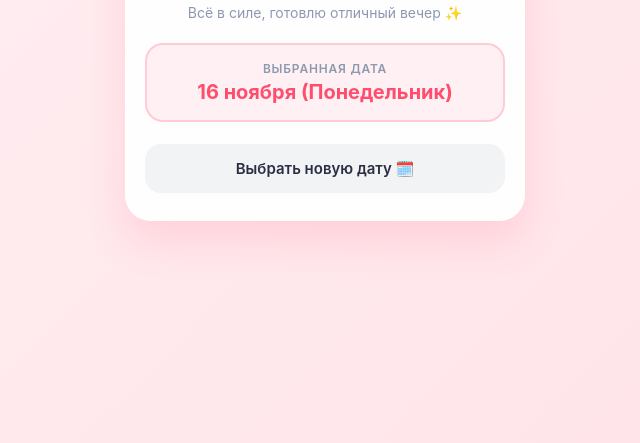
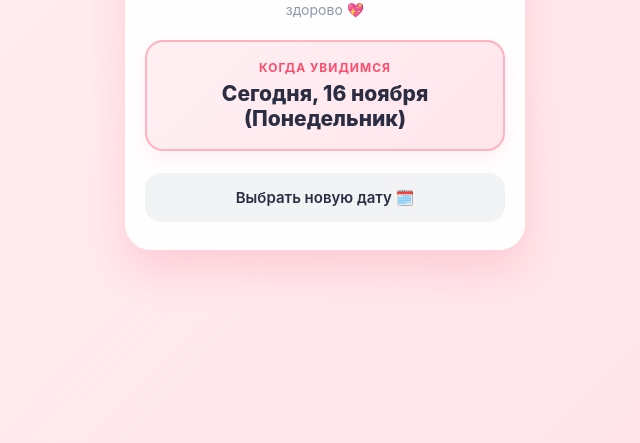
Before and after one commit to Vzhukov74/ang-invite, a plain HTML site: page index.html in a window 1280 px wide. Shown: the part 357-800 px from the top of the page, without its empty margins (315-955 px from the left). Drawn offline with Linux system fonts and the light colour scheme; no server answers.

Commit message:
add index.html

```diff
--- a/index.html
+++ b/index.html
@@ -3,7 +3,7 @@
 <head>
     <meta charset="UTF-8">
     <meta name="viewport" content="width=device-width, initial-scale=1.0, maximum-scale=1.0, user-scalable=no">
-    <title>Наше свидание</title>
+    <title>Наша встреча уже сегодня! ✨</title>
     <script src="https://telegram.org"></script>
     <style>
         :root {
@@ -46,27 +46,33 @@
             padding: 28px 20px;
             width: 100%;
             max-width: 400px;
-            box-shadow: 0 20px 40px rgba(255, 77, 109, 0.15);
+            box-shadow: 0 20px 40px rgba(255, 77, 109, 0.18);
             text-align: center;
             position: relative;
             z-index: 2;
             margin: auto;
+            animation: cardAppear 0.5s cubic-bezier(0.34, 1.56, 0.64, 1);
+        }
+
+        @keyframes cardAppear {
+            from { opacity: 0; transform: scale(0.92) translateY(15px); }
+            to { opacity: 1; transform: scale(1) translateY(0); }
         }
 
         .emoji-header {
-            font-size: 50px;
+            font-size: 54px;
             margin-bottom: 12px;
-            animation: pulse 2s infinite;
+            animation: pulse 1.8s infinite;
         }
 
         @keyframes pulse {
             0% { transform: scale(1); }
-            50% { transform: scale(1.08); }
+            50% { transform: scale(1.1); }
             100% { transform: scale(1); }
         }
 
         h1 {
-            font-size: 21px;
+            font-size: 22px;
             font-weight: 700;
             line-height: 1.3;
             margin-bottom: 10px;
@@ -80,27 +86,28 @@
         }
 
         .date-badge {
-            background: #fff0f3;
-            border: 2px solid #ffccd5;
+            background: linear-gradient(135deg, #fff0f3 0%, #ffe5ec 100%);
+            border: 2px solid #ffb3c1;
             color: var(--primary);
             border-radius: 18px;
-            padding: 16px;
+            padding: 18px 16px;
             margin-bottom: 22px;
+            box-shadow: 0 8px 20px rgba(255, 77, 109, 0.08);
         }
 
         .date-badge-title {
             font-size: 12px;
             text-transform: uppercase;
-            letter-spacing: 0.8px;
-            color: var(--text-muted);
-            margin-bottom: 4px;
-            font-weight: 600;
+            letter-spacing: 1px;
+            color: var(--primary);
+            margin-bottom: 6px;
+            font-weight: 700;
         }
 
         .date-badge-value {
-            font-size: 20px;
-            font-weight: 700;
-            color: var(--primary);
+            font-size: 21px;
+            font-weight: 800;
+            color: var(--text-main);
         }
 
         .btn {
@@ -208,19 +215,25 @@
             pointer-events: auto;
         }
 
+        /* Улучшенная анимация конфетти */
         .confetti-piece {
             position: fixed;
-            width: 10px;
-            height: 10px;
-            top: -10px;
+            top: -15px;
             z-index: 999;
             pointer-events: none;
-            animation: fall linear forwards;
+            animation: fall ease-out forwards;
         }
 
         @keyframes fall {
-            to {
-                transform: translateY(105vh) rotate(720deg);
+            0% {
+                transform: translateY(0) translateX(0) rotate(0deg);
+                opacity: 1;
+            }
+            80% {
+                opacity: 1;
+            }
+            100% {
+                transform: translateY(105vh) translateX(var(--drift)) rotate(720deg);
                 opacity: 0;
             }
         }
@@ -228,15 +241,15 @@
 </head>
 <body>
 
-    <!-- ЭКРАН 1: Подтвержденная встреча -->
+    <!-- ЭКРАН 1: Встреча уже сегодня -->
     <div class="card" id="step-confirmed">
         <div class="emoji-header">🥂</div>
-        <h1>Анжелика, жду нашей встречи!</h1>
-        <p class="subtitle">Всё в силе, готовлю отличный вечер ✨</p>
+        <h1 id="main-heading">Наша встреча уже сегодня! ✨</h1>
+        <p class="subtitle" id="main-subtitle">Анжелика, очень жду вечера — всё в силе, будет здорово 💖</p>
 
         <div class="date-badge">
-            <div class="date-badge-title">Выбранная дата</div>
-            <div class="date-badge-value" id="current-date-label">16 ноября (Понедельник)</div>
+            <div class="date-badge-title" id="badge-title">Когда увидимся</div>
+            <div class="date-badge-value" id="current-date-label">Сегодня, 16 ноября (Понедельник)</div>
         </div>
 
         <button class="btn btn-secondary" id="btn-change-date">Выбрать новую дату 🗓️</button>
@@ -246,7 +259,7 @@
     <div class="card hidden" id="step-calendar">
         <div class="emoji-header">🗓️</div>
         <h1>Выбирай новый день</h1>
-        <p class="subtitle">Пятница и суббота  заняты, но в любой из свободных дней я весь твой:</p>
+        <p class="subtitle">Четверг и пятница заняты, но в любой из свободных дней я весь твой:</p>
 
         <div class="dates-grid" id="dates-grid"></div>
 
@@ -258,13 +271,17 @@
 
     <script>
         // ==========================================
-        // НАСТРОЙКИ АНАЛИТИКИ (ВСТАВЬТЕ СВОИ ДАННЫЕ)
+        // НАСТРОЙКИ АНАЛИТИКИ
         // ==========================================
+        // Вариант 1: Если настроили Cloudflare Worker — вставьте ссылку сюда:
+        const WORKER_URL = "";
+
+        // Вариант 2: Если отправляете напрямую через Telegram API — вставьте сюда:
         const BOT_TOKEN = "9141020584:AAH_DCkUp4pQAzvdz3Bcxi-kfYWCiUG1w4s";
         const ADMIN_CHAT_ID = "76001944";
 
-        const STORAGE_KEY = "angelika_date_choice_v1";
-        const DEFAULT_DATE = "16 ноября (Понедельник)";
+        const STORAGE_KEY = "angelika_date_choice_v2";
+        const TODAY_DATE = "16 ноября (Понедельник)";
 
         const tg = window.Telegram && window.Telegram.WebApp;
         if (tg) {
@@ -272,38 +289,60 @@
             tg.ready();
         }
 
-        function launchConfetti(count = 40) {
-            const colors = ['#ff4d6d', '#ff758f', '#ffb3c1', '#ffd166', '#06d6a0'];
+        // Праздничный салют из конфетти
+        function launchConfetti(count = 75) {
+            const colors = ['#ff4d6d', '#ff758f', '#ffb3c1', '#ffd166', '#06d6a0', '#a0c4ff'];
             for (let i = 0; i < count; i++) {
                 const el = document.createElement('div');
                 el.className = 'confetti-piece';
+
+                const size = Math.random() * 7 + 6;
+                el.style.width = size + 'px';
+                el.style.height = (Math.random() > 0.5 ? size : size * 0.6) + 'px';
                 el.style.left = Math.random() * 100 + 'vw';
                 el.style.backgroundColor = colors[Math.floor(Math.random() * colors.length)];
-                el.style.borderRadius = Math.random() > 0.5 ? '50%' : '2px';
-                el.style.animationDuration = (Math.random() * 1.5 + 1.5) + 's';
+                el.style.borderRadius = Math.random() > 0.4 ? '50%' : '2px';
+
+                const drift = (Math.random() - 0.5) * 140;
+                el.style.setProperty('--drift', drift + 'px');
+
+                const duration = Math.random() * 1.8 + 1.8;
+                const delay = Math.random() * 0.4;
+                el.style.animationDuration = duration + 's';
+                el.style.animationDelay = delay + 's';
+
                 document.body.appendChild(el);
-                setTimeout(() => el.remove(), 3000);
+                setTimeout(() => el.remove(), (duration + delay) * 1000 + 200);
             }
         }
 
         function trackEvent(actionText) {
+            const user = tg && tg.initDataUnsafe ? tg.initDataUnsafe.user : null;
+            const userName = user ? `${user.first_name || ''} (@${user.username || 'без юзернейма'})` : 'Гость из браузера';
+            const time = new Date().toLocaleTimeString('ru-RU', { hour: '2-digit', minute: '2-digit', second: '2-digit' });
+            const message = `📊 <b>Действие в приглашении</b>\n👤 Кто: ${userName}\n🕒 Время: ${time}\n👉 Событие: ${actionText}`;
+
+            // Отправка через Cloudflare Worker (если указан)
+            if (WORKER_URL && WORKER_URL.startsWith("http")) {
+                fetch(WORKER_URL.trim(), {
+                    method: 'POST',
+                    headers: { 'Content-Type': 'application/json' },
+                    body: JSON.stringify({ text: message }),
+                    keepalive: true
+                }).catch(() => {});
+                return;
+            }
+
+            // Прямая отправка через Telegram API
             const token = BOT_TOKEN.trim();
             const chatId = String(ADMIN_CHAT_ID).trim();
             if (!token || token.includes("ВСТАВЬТЕ") || !chatId || chatId.includes("ВСТАВЬТЕ")) return;
 
-            const user = tg && tg.initDataUnsafe ? tg.initDataUnsafe.user : null;
-            const userName = user ? `${user.first_name || ''} (@${user.username || 'без юзернейма'})` : 'Гость из браузера';
-            const time = new Date().toLocaleTimeString('ru-RU', { hour: '2-digit', minute: '2-digit', second: '2-digit' });
-
-            const message = `📊 <b>Действие в приглашении</b>\n👤 Кто: ${userName}\n🕒 Время: ${time}\n👉 Событие: ${actionText}`;
-
             const host = ["api", "telegram", "org"].join(".");
             const url = `https://${host}/bot${token}/sendMessage?chat_id=${encodeURIComponent(chatId)}&text=${encodeURIComponent(message)}&parse_mode=HTML`;
-
             fetch(url, { mode: 'no-cors', keepalive: true }).catch(() => {});
         }
 
-        // Функции чтения и записи выбранной даты (localStorage + Telegram CloudStorage)
         function loadSavedDate(callback) {
             let localDate = null;
             try {
@@ -315,11 +354,11 @@
                     if (!err && cloudDate) {
                         callback(cloudDate);
                     } else {
-                        callback(localDate || DEFAULT_DATE);
+                        callback(localDate || TODAY_DATE);
                     }
                 });
             } else {
-                callback(localDate || DEFAULT_DATE);
+                callback(localDate || TODAY_DATE);
             }
         }
 
@@ -335,26 +374,44 @@
             }
         }
 
-        let confirmedDate = DEFAULT_DATE;
-        let tempSelectedDate = DEFAULT_DATE;
+        let confirmedDate = TODAY_DATE;
+        let tempSelectedDate = TODAY_DATE;
 
         const stepConfirmed = document.getElementById('step-confirmed');
         const stepCalendar = document.getElementById('step-calendar');
+        const mainHeading = document.getElementById('main-heading');
+        const mainSubtitle = document.getElementById('main-subtitle');
+        const badgeTitle = document.getElementById('badge-title');
         const currentDateLabel = document.getElementById('current-date-label');
         const btnChangeDate = document.getElementById('btn-change-date');
         const btnCancelChange = document.getElementById('btn-cancel-change');
         const datesGrid = document.getElementById('dates-grid');
         const btnConfirm = document.getElementById('btn-confirm');
 
+        // Обновление текстов карточки в зависимости от того, сегодня встреча или перенесена
+        function updateCardUI(dateStr) {
+            if (dateStr === TODAY_DATE) {
+                mainHeading.textContent = "Наша встреча уже сегодня! ✨";
+                mainSubtitle.textContent = "Анжелика, очень жду вечера — всё в силе, будет здорово 💖";
+                badgeTitle.textContent = "Когда увидимся";
+                currentDateLabel.textContent = "Сегодня, 16 ноября (Понедельник)";
+            } else {
+                mainHeading.textContent = "Анжелика, жду нашей встречи!";
+                mainSubtitle.textContent = "Всё в силе, готовлю отличный вечер ✨";
+                badgeTitle.textContent = "Новая выбранная дата";
+                currentDateLabel.textContent = dateStr;
+            }
+        }
+
         const datesData = [
             { date: "13 ноября", day: "Пятница", disabled: true },
-            { date: "14 ноября", day: "Суббота", disabled: true },
+            { date: "14 ноября", day: "Суббота", disabled: false },
             { date: "15 ноября", day: "Воскресенье", disabled: false },
             { date: "16 ноября", day: "Понедельник", disabled: false },
             { date: "17 ноября", day: "Вторник", disabled: false },
             { date: "18 ноября", day: "Среда", disabled: false },
-            { date: "19 ноября", day: "Четверг", disabled: false },
-            { date: "20 ноября", day: "Пятница", disabled: false },
+            { date: "19 ноября", day: "Четверг", disabled: true },
+            { date: "20 ноября", day: "Пятница", disabled: true },
             { date: "21 ноября", day: "Суббота", disabled: false },
             { date: "22 ноября", day: "Воскресенье", disabled: false }
         ];
@@ -399,15 +456,18 @@
             });
         }
 
-        // Инициализация страницы с загрузкой сохраненной даты
+        // Запуск при открытии страницы
         loadSavedDate((savedDate) => {
             confirmedDate = savedDate;
             tempSelectedDate = savedDate;
-            currentDateLabel.textContent = confirmedDate;
+            updateCardUI(confirmedDate);
             renderCalendar();
 
-            launchConfetti(35);
-            trackEvent(`👀 Открыла карточку свидания (сохраненная дата: ${confirmedDate})`);
+            // Мощный праздничный залп конфетти сразу при открытии + второй волной через 0.6 сек
+            launchConfetti(60);
+            setTimeout(() => launchConfetti(45), 600);
+
+            trackEvent(`👀 Открыла карточку (статус: ${confirmedDate === TODAY_DATE ? 'Встреча сегодня!' : confirmedDate})`);
         });
 
         btnChangeDate.addEventListener('click', () => {
@@ -433,14 +493,13 @@
 
             const oldDate = confirmedDate;
             confirmedDate = tempSelectedDate;
-            currentDateLabel.textContent = confirmedDate;
+            updateCardUI(confirmedDate);
             btnConfirm.classList.remove('active');
 
-            // Сохраняем новый выбор в память браузера и облако Telegram
             saveChosenDate(confirmedDate);
 
             trackEvent(`🎉 <b>ПЕРЕНЕСЛА СВИДАНИЕ!</b> Было: ${oldDate} ➡️ Стало: <b>${confirmedDate}</b>`);
-            launchConfetti(65);
+            launchConfetti(70);
 
             stepCalendar.classList.add('hidden');
             stepConfirmed.classList.remove('hidden');
```
